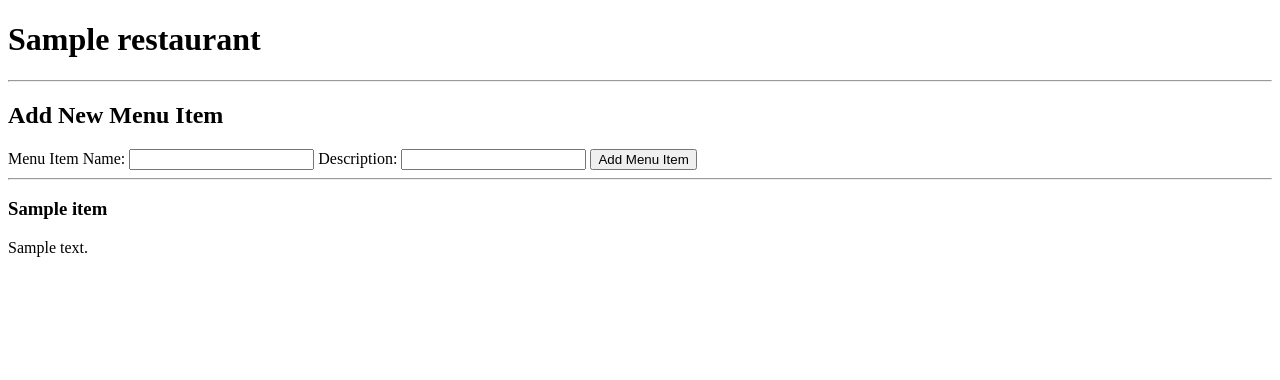
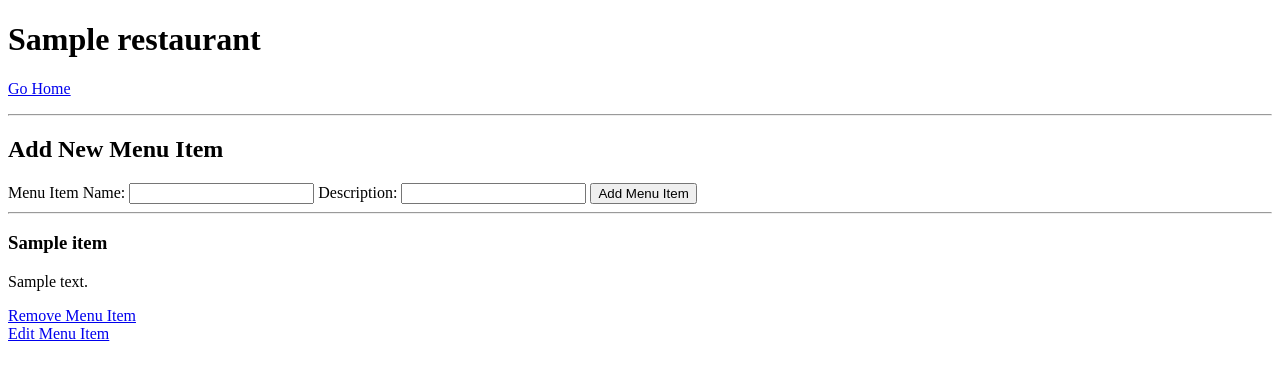
Before and after one commit to regdata/flask_tutorial_menu, a Flask app: page /1 in a window 1280 px wide. Shown: the top 380 px of the page. Run offline with Flask 2, Linux system fonts and the light colour scheme; tables that the repository leaves empty hold one stand-in row (values such as "Sample post").

Commit message:
complete edit/delete menu item functionality

```diff
--- a/app.py
+++ b/app.py
@@ -68,6 +68,24 @@ def menu_items_list(id):
 
     return render_template('menu_items.html', restaurant=rest, menu_items=all_menu_items)
 
+@app.route('/<int:rest_id>/delete/<int:id>')
+def delete_menu_item(rest_id, id):
+    menu_item = MenuItems.query.get_or_404(id)
+    db.session.delete(menu_item)
+    db.session.commit()
+    return redirect(f'/{rest_id}')
+
+@app.route('/<int:rest_id>/edit/<int:id>', methods=['GET', 'POST'])
+def edit_menu_item(rest_id, id):
+    menu_item = MenuItems.query.get_or_404(id)
+    rest = Restaurants.query.get_or_404(rest_id)
+    if request.method == 'POST':
+        menu_item.name = request.form['name']
+        menu_item.description = request.form['description']
+        db.session.commit()
+        return redirect(f'/{rest.id}')
+    else:
+        return render_template('edit_menu_item.html', restaurant= rest, menu_item = menu_item)
 
 if __name__ == "__main__":
     app.run(debug=True)
--- a/templates/edit.html
+++ b/templates/edit.html
@@ -5,7 +5,7 @@
 {% endblock head %}
 
 {% block body %}
-<h1>Edit Restaurant Nasme</h1>
+<h1>Edit Restaurant Name</h1>
 <form action="/edit/{{ restaurant.id }}"  method='POST'>
 Restaurant Name: <input type='text' name='name' id='name' value='{{ restaurant.name}}'>
 <input type='submit' value='Update'>
--- a/templates/menu_items.html
+++ b/templates/menu_items.html
@@ -6,6 +6,7 @@
 
 {% block body %}
     <h1>{{ restaurant.name }}</h1>
+    <p><a href='/'>Go Home</a></p>
     <hr>
     <h2>Add New Menu Item</h2>
     <form action="/{{ restaurant.id }}" method="POST">
@@ -17,6 +18,8 @@
     {% for m in menu_items %}
         <h3>{{ m.name }}</h3>
         <p>{{ m.description }}</p>
+        <a href='/{{ restaurant.id }}/delete/{{ m.id }}'>Remove Menu Item</a><br>
+        <a href='/{{ restaurant.id }}/edit/{{ m.id }}'>Edit Menu Item</a>
     {% endfor %}
 
 {% endblock body %}
```
Also changed, not shown: templates/edit_menu_item.html (added, +14 -0 lines), menus.db.
